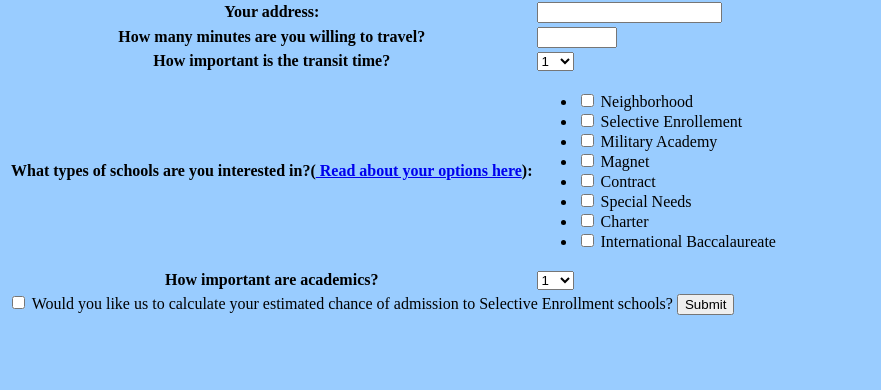
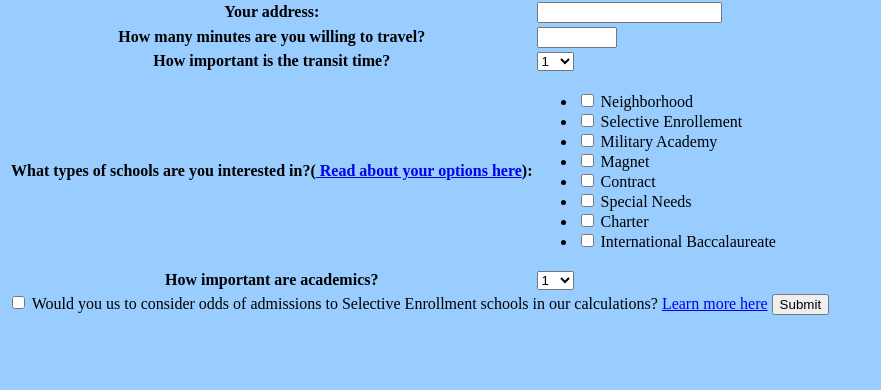
Before and after one commit to smahaffie/Chicago_HS_Finder, a Django app: page /form/ in a window 1280 px wide. Shown: the part 115-505 px from the top of the page, without its empty margins (0-881 px from the left). Run offline with Django 3.2, Linux system fonts and the light colour scheme; some libraries are stand-ins or nearby versions.

Commit message:
added another link

```diff
--- a/schoolfinder/matcher/templates/matcher/start.html
+++ b/schoolfinder/matcher/templates/matcher/start.html
@@ -23,7 +23,8 @@
                 {% csrf_token %}
                 {{ form }}
             </table>
-            <label><input type="checkbox" id="some_name" /> Would you like us to calculate your estimated chance of admission to Selective Enrollment schools?</label>
+            <label><input type="checkbox" id="some_name" /> Would you us to consider odds of admissions to Selective Enrollment schools in our calculations?
+            <a href ="http://cpsoae.org/apps/pages/index.jsp?uREC_ID=72696&type=d&termREC_ID=&pREC_ID=529720" target='_blank'>Learn more here</a></label>
 
             <div id="extra_form" class="nodisplay">
                 <table>
```
